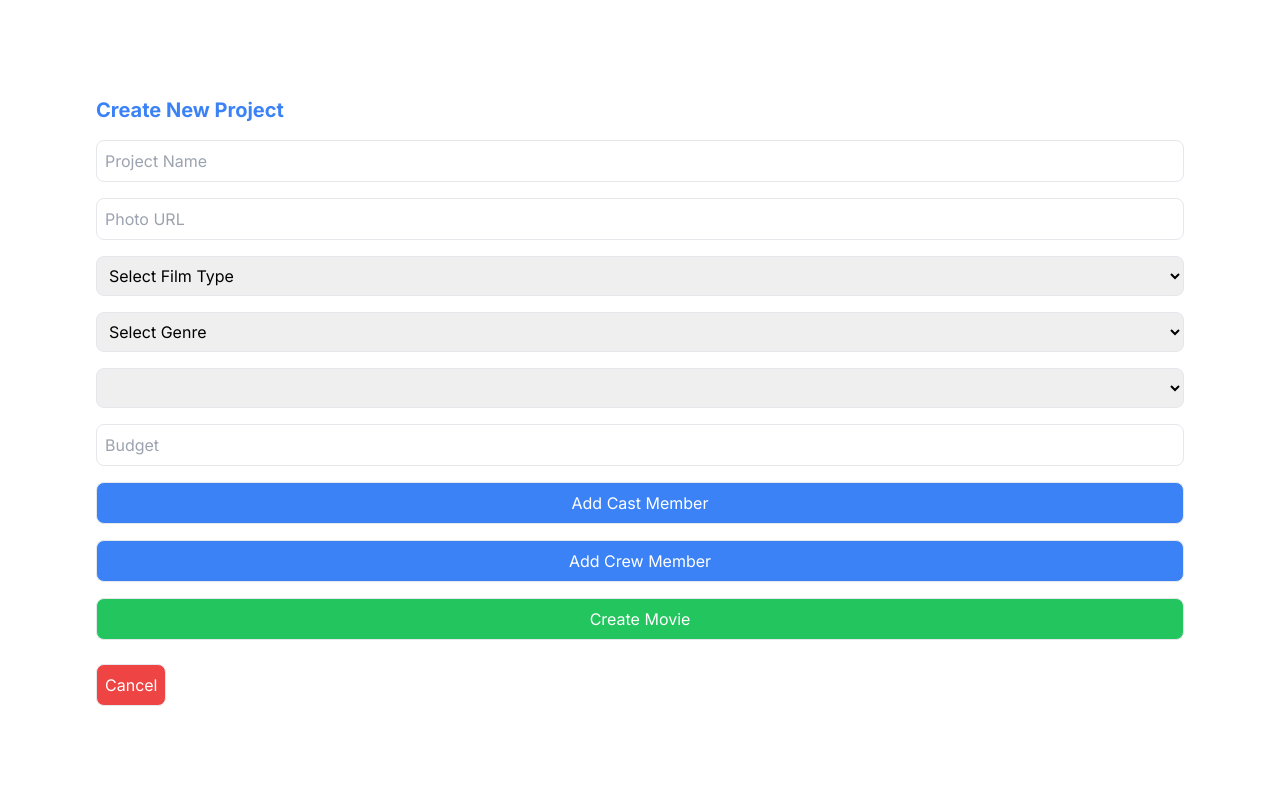
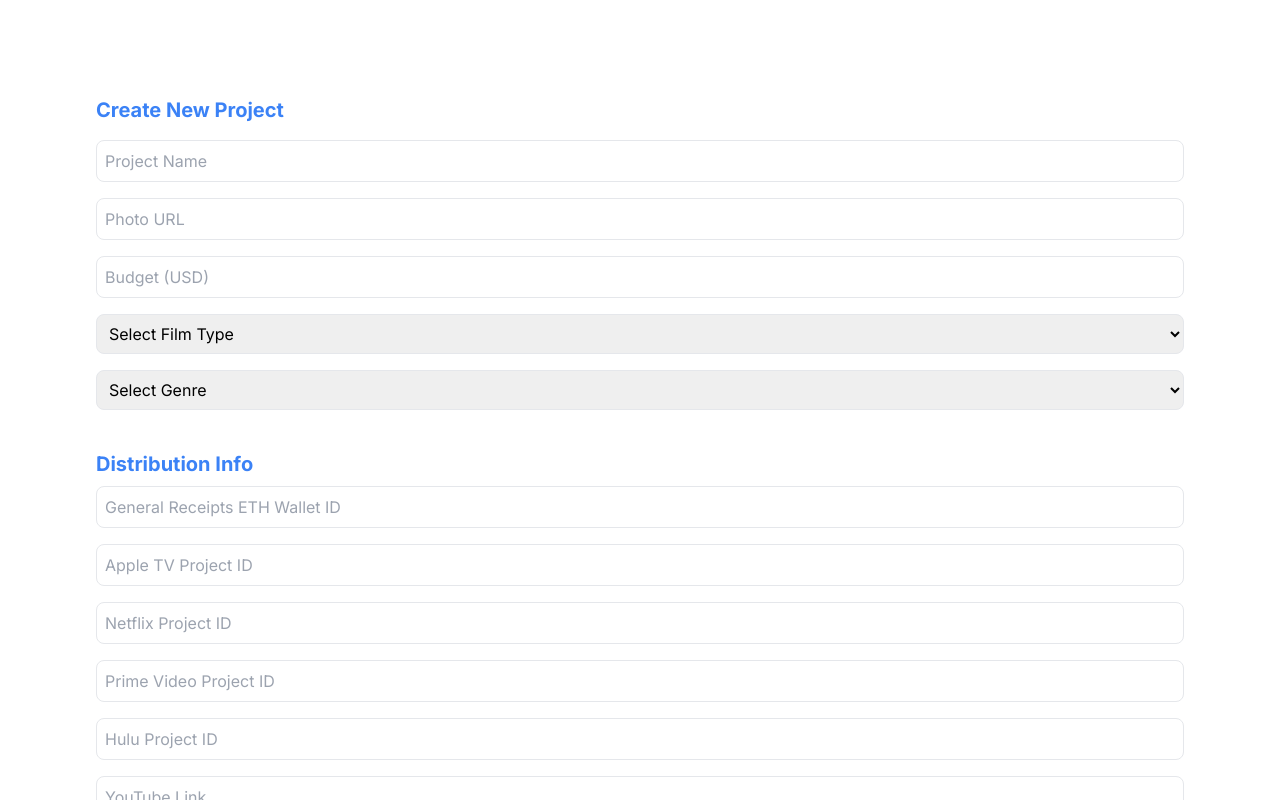
Before and after one commit to willhoppin/web3finalproject, a Next.js app: page / in a window 1280 px wide. Both pictures are taken after a click on the button "Create New Project". Shown: the top 800 px of the page. Built offline with nearby package versions, Linux system fonts and the light colour scheme.

Commit message:
updated design

```diff
--- a/src/app/page.tsx
+++ b/src/app/page.tsx
@@ -92,6 +92,7 @@ export default function Home() {
         <form onSubmit={handleSubmit} className="flex flex-col">
           <input type="text" name="projectName" placeholder="Project Name" className="p-2 border rounded-lg mb-2 mt-4" onChange={(event) => handleNewMovieChange(event)} required />
           <input type="text" name="photoExtension" placeholder="Photo URL" className="p-2 border rounded-lg my-2" onChange={(event) => handleNewMovieChange(event)} required />
+          <input type="number" name="photoExtension" placeholder="Budget (USD)" className="p-2 border rounded-lg my-2" onChange={(event) => handleNewMovieChange(event)} required />
 
           {/* Additional Fields */}
           <select name="typeOfProject" className="p-2 border rounded-lg my-2" onChange={(event) => handleNewMovieChange(event)} required>
@@ -117,13 +118,27 @@ export default function Home() {
             <option value="other">Other</option>
           </select>
 
-          <div>
-            {/* Distribution methods as checkboxes */}
-          </div>
-          <select name="primaryDistributionMethod" className="p-2 border rounded-lg my-2" onChange={(event) => handleNewMovieChange(event)} required>
-            {/* Options for primary distribution method */}
+          <h2 className="text-blue-500 mt-8 font-bold text-xl">Distribution Info</h2>
+          <input type="text" name="photoExtension" placeholder="General Receipts ETH Wallet ID" className="p-2 border rounded-lg my-2" onChange={(event) => handleNewMovieChange(event)} required />
+          <input type="text" name="photoExtension" placeholder="Apple TV Project ID" className="p-2 border rounded-lg my-2" onChange={(event) => handleNewMovieChange(event)} required />
+          <input type="text" name="photoExtension" placeholder="Netflix Project ID" className="p-2 border rounded-lg my-2" onChange={(event) => handleNewMovieChange(event)} required />
+          <input type="text" name="photoExtension" placeholder="Prime Video Project ID" className="p-2 border rounded-lg my-2" onChange={(event) => handleNewMovieChange(event)} required />
+          <input type="text" name="photoExtension" placeholder="Hulu Project ID" className="p-2 border rounded-lg my-2" onChange={(event) => handleNewMovieChange(event)} required />
+          <input type="text" name="photoExtension" placeholder="YouTube Link" className="p-2 border rounded-lg my-2" onChange={(event) => handleNewMovieChange(event)} required />
+          <input type="text" name="photoExtension" placeholder="Cable (Broadcast) Project ID" className="p-2 border rounded-lg my-2" onChange={(event) => handleNewMovieChange(event)} required />
+
+          <select name="genre" className="p-2 border rounded-lg my-2" required>
+            <option value="">Select a Primary Distribution Method</option>
+            <option value="western">Western</option>
+            <option value="sciFi">Sci-Fi</option>
+            <option value="horror">Horror</option>
+            <option value="action">Action</option>
+            <option value="comedy">Comedy</option>
+            <option value="romance">Romance</option>
+            <option value="adventure">Adventure</option>
+            <option value="drama">Drama</option>
+            <option value="other">Other</option>
           </select>
-          <input type="number" name="budget" placeholder="Budget" className="p-2 border rounded-lg my-2" onChange={(event) => handleNewMovieChange(event)} required />
 
           {/* Dynamic Fields for Cast */}
           <div id="castContainer" className="flex flex-col">
```
